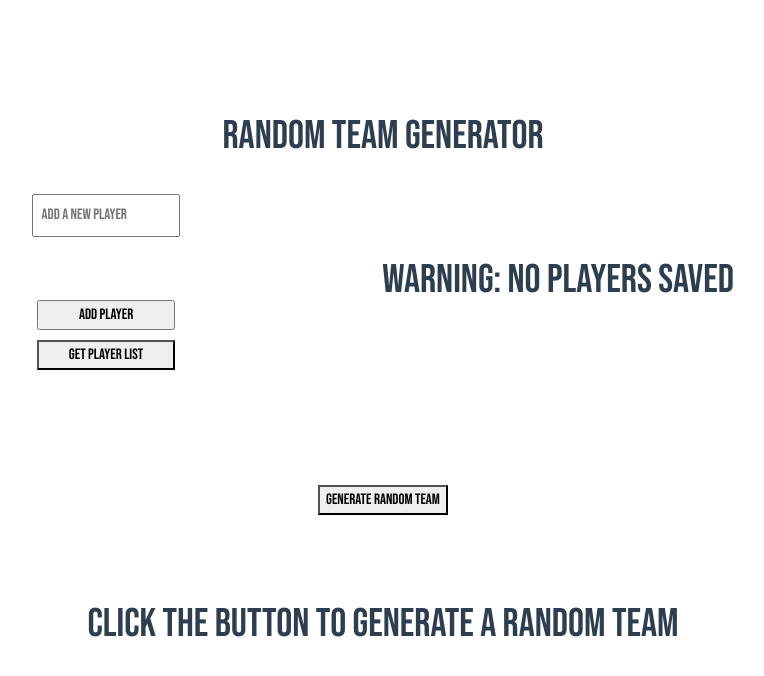
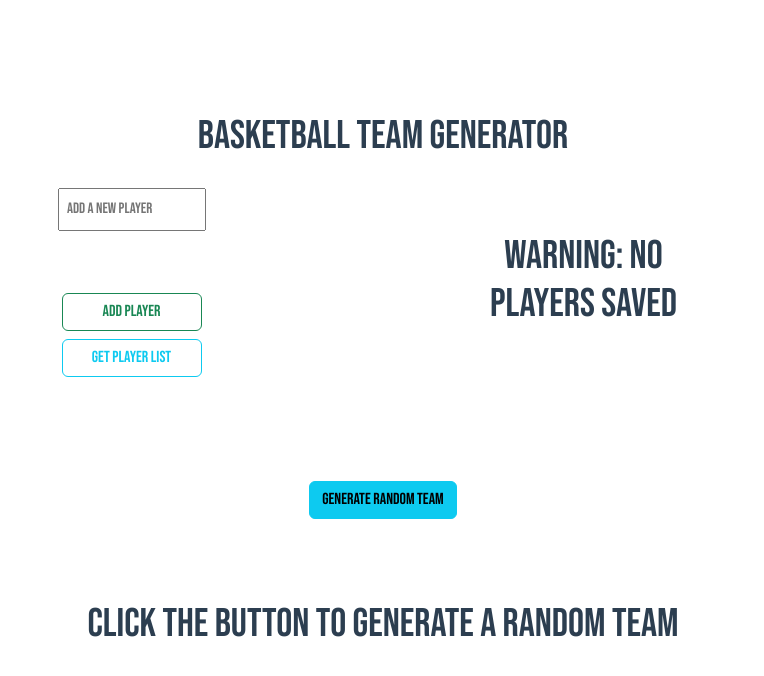
Before and after one commit to AndreaNocciolini/random-team-generator, a JavaScript app: page / in a window 1280 px wide. Shown: the top 676 px of the page, without its empty margins (257-1021 px from the left). Built offline with nearby package versions, Linux system fonts and the light colour scheme.

Commit message:
fix: various improvements

```diff
--- a/src/App.vue
+++ b/src/App.vue
@@ -5,7 +5,7 @@ import '../src/assets/App.scss'
 
 <template>
   <div class="container text-center">
-    <h1 class="text-uppercase fs-1">Random Team Generator</h1>
+    <h1 class="fs-1">Basketball Team Generator</h1>
     <RouterView />
   </div>
 </template>
--- a/src/assets/TeamList.scss
+++ b/src/assets/TeamList.scss
@@ -1,28 +1,22 @@
-.addPlayerModal{
+.addPlayerModal {
     display: flex;
     justify-content: center;
     align-content: center;
     flex-wrap: wrap;
     flex-direction: column;
     height: 200px;
-    .addPlayerInput{
+    .addPlayerInputText {
         padding: 7.5px;
         margin-bottom: 10px;
     }
-    .addPlayerButton{
-        margin: 5px;
-    }
-    .getPlayersButton{
-        margin: 5px;
-    }
 }
 
-.list{
+.list {
     display: flex;
     flex-direction: column;
     align-items: center;
-    max-height: 200px;
     overflow-y: scroll;
     overflow-x: hidden;
-    min-width: 250px;
+    width: 250px;
+    height: 200px;
 }
--- a/src/components/HomeViewComponents/RandomTeam.vue
+++ b/src/components/HomeViewComponents/RandomTeam.vue
@@ -6,17 +6,21 @@ import Swal from 'sweetalert2'
 
 <template>
     <div class="addPlayerModal">
-        <button class="getPlayersButton" @click="generateTeam">Generate Random Team</button>
+        <button class="btn btn-info" @click="generateTeam">Generate Random Team</button>
     </div>
 
-    <div v-if=this.team.length>
-        <ul class="list">
-            <li v-for="(player, i) in team" :key="i">
-                {{ player }}
+    <div v-if=this.team.length class="mb-5">
+        <ul class="list-group align-items-center list-group-numbered">
+            <li v-for="(player, i) in team" :key="i"
+                class="list-group-item d-flex justify-content-between align-items-start w-75">
+                <div class="ms-2 me-auto">
+                    <div class="text-start text-danger">{{ player }}</div>
+                    can be: point guard, shooting guard, power foward, center or small foward
+                </div>
             </li>
         </ul>
     </div>
-    <div v-else>
+    <div v-else class="mb-5">
         <h1>Click the button to generate a random team</h1>
     </div>
 </template>
--- a/src/components/HomeViewComponents/TeamList.vue
+++ b/src/components/HomeViewComponents/TeamList.vue
@@ -4,20 +4,21 @@ import '../../assets/TeamList.scss'
 
 
 <template>
-  <div class="d-flex flex-row justify-content-around w-100">
+  <div class="d-flex flex-md-row flex-column justify-content-around w-100">
     <div class="addPlayerModal">
-      <input class="addPlayerInput" v-model="player" placeholder="Add a new player" /> <br /><br />
-      <input class="addPlayerButton" type="submit" @click="storePlayer" value="Add Player" />
-      <button class="getPlayersButton" @click="getPlayers">Get Player List</button>
+      <input class="addPlayerInputText" v-model="player" placeholder="Add a new player" /> <br /><br />
+      <button class="btn btn-outline-success m-1" @click="storePlayer">Add Player</button>
+      <button class="btn btn-outline-info m-1" @click="getPlayers">Get Player List</button>
     </div>
 
     <div v-if=this.players.length>
       <ul class="list">
-        <b-table striped hover :items="items"></b-table>
-          {{ player }} <input type="submit" @click="deletePlayer(i)" value="Remove" />
+        <li v-for="(player, i) in players" :key="i" class="d-flex align-items-center justify-content-between w-100 pe-3 m-1">
+          {{ player.length > 8 ? player.substring(0,8) + "..." : player }} <button class="btn btn-outline-danger" @click="deletePlayer(i)">Remove</button>
+        </li>
       </ul>
     </div>
-    <div v-else class="d-flex justify-content-center flex-column">
+    <div v-else class="list justify-content-center">
       <h1>Warning: no players saved</h1>
     </div>
   </div>
--- a/src/views/HomeView.vue
+++ b/src/views/HomeView.vue
@@ -5,7 +5,7 @@ import RandomTeam from '../components/HomeViewComponents/RandomTeam.vue'
 
 <template>
   <main>
-    <div class="p-3 d-flex justify-content-center">
+    <div class="p-3 d-flex  justify-content-center">
       <TeamList />
     </div>
     <RandomTeam />
```
